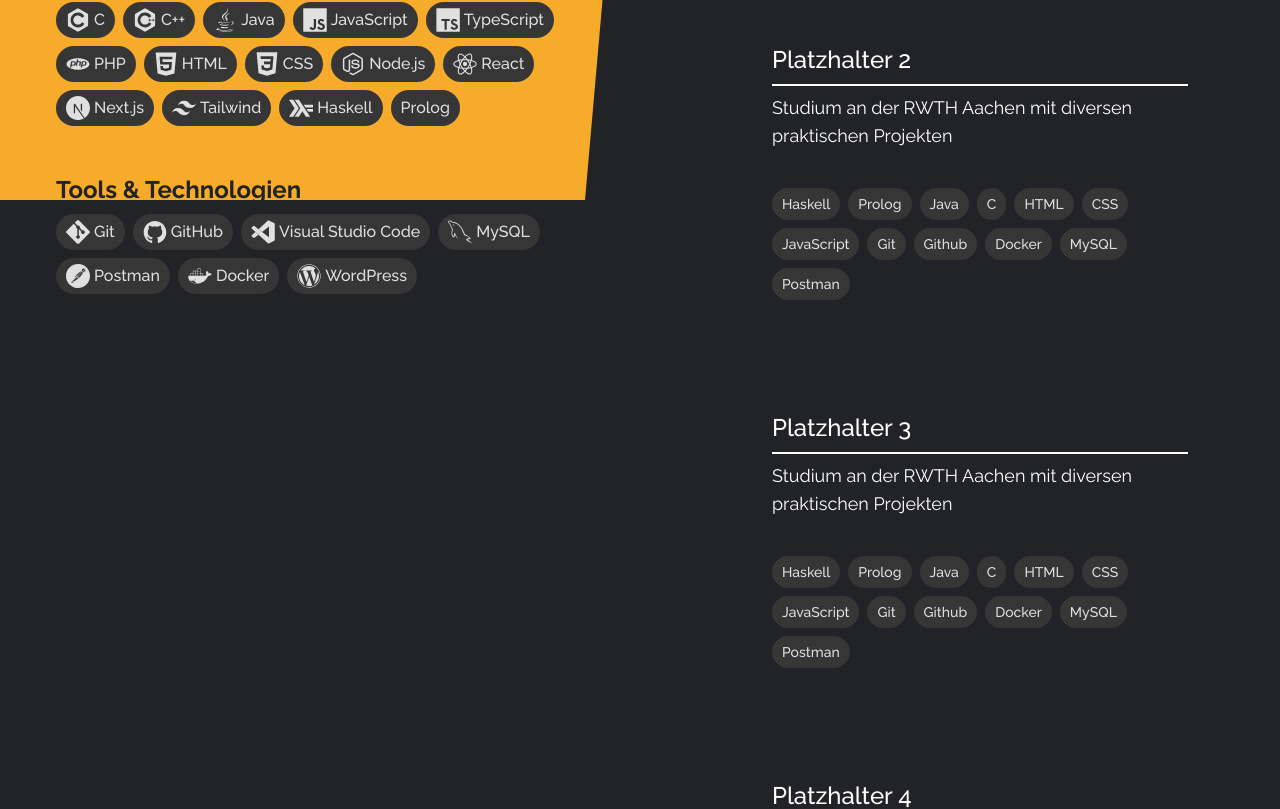
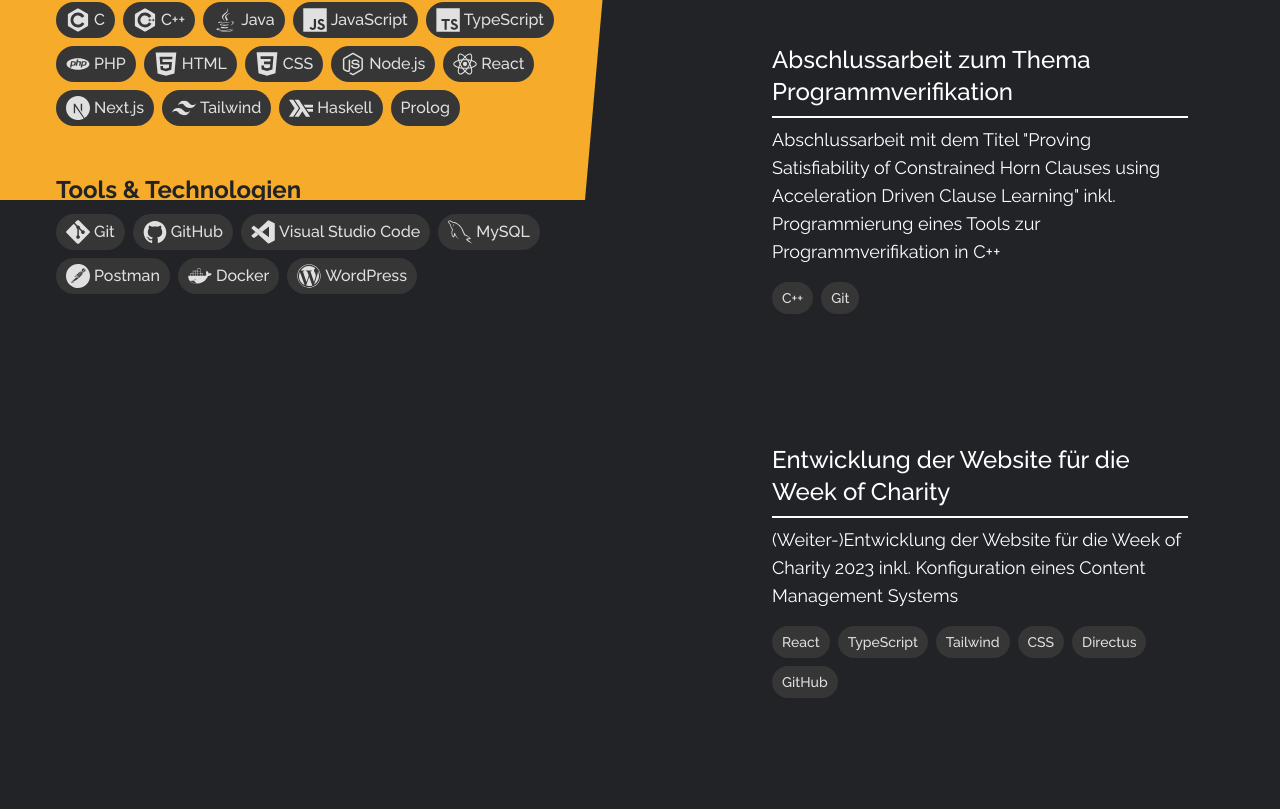
Before and after one commit to Bina-Github/portfolio, a Next.js app: page / in a window 1280 px wide. Shown: the part 600-1409 px from the top of the page. Built offline with nearby package versions, Linux system fonts and the light colour scheme.

Commit message:
projectArray: Changed Texts

```diff
--- a/components/ProjectBox.tsx
+++ b/components/ProjectBox.tsx
@@ -9,14 +9,14 @@ interface Props {
 
 const ProjectBox = ({ title, shortDesc, skillList }: Props) => {
   return (
-    <div className="text-white h-[18rem] w-[26rem] rounded-2xl flex flex-col">
+    <div className="text-white h-[20rem] w-[26rem] rounded-2xl flex flex-col">
       <div className="flex items-end text-2xl font-medium h-[2lh]">
         <h2>{title}</h2>
       </div>
 
       <div className="border-[1px] border-white my-2"></div>
 
-      <div className="text-lg mb-auto">{shortDesc}</div>
+      <div className="text-lg mb-4">{shortDesc}</div>
 
       <SkillsBox skillList={skillList} color="bg-cGray" textSize="text-sm" />
     </div>
--- a/components/ProjectColumn.tsx
+++ b/components/ProjectColumn.tsx
@@ -13,7 +13,7 @@ const ProjectColumn = () => {
       </div>
 
       {/* Project Boxes */}
-      <div className="flex flex-row flex-wrap justify-center gap-20">
+      <div className="flex flex-row flex-wrap justify-center gap-20 mx-4">
         {projectArray.map(function (data) {
           return (
             <ProjectBox
--- a/components/projectArray.ts
+++ b/components/projectArray.ts
@@ -14,70 +14,46 @@ export const projectArray = [
       { name: "CSS" },
       { name: "JavaScript" },
       { name: "Git" },
-      { name: "Github" },
+      { name: "GitHub" },
       { name: "Docker" },
       { name: "MySQL" },
       { name: "Postman" },
     ],
   },
   {
-    title: "Platzhalter 2",
-    shortDesc: "Studium an der RWTH Aachen mit diversen praktischen Projekten",
+    title: "Abschlussarbeit zum Thema Programmverifikation",
+    shortDesc:
+      'Abschlussarbeit mit dem Titel "Proving Satisfiability of Constrained Horn Clauses using Acceleration Driven Clause Learning" inkl. Programmierung eines Tools zur Programmverifikation in C++',
     longDesc:
-      "Während meines Studiums an der RWTH Aachen habe ich neben vielen theoretischen Grundlagen der Informatik auch einige praktische Erfahrungen im Programmieren gesammelt.\nDarunter fallen die Entwicklung eines Betriebssystems für den Mikrocontroller Atmega 644 in der Programmiersprache C und ein Teamprojekt, in dem wir in einer kleinen Gruppe die Website für ein fiktives Reiseportal entwickelt haben. Dabei habe ich erste Erfahrungen mit JavaScript, HTML, CSS, Github, Docker und Postman gesammelt.",
+      "In meiner Abschlussarbeit habe ich mich mit dem Thema Programmverifikation auseinandergesetzt. Dafür habe ich mich zunächst in den bereits existierenden ADCL Kalkül aus dem Tool LoAT (https://github.com/LoAT-developers/LoAT) eingearbeitet und dann über mehrere Wochen hinweg eine eigene Abwandlung des Kalküls in C++ programmiert.\nDieses Projekt war besonders spannend für mich, da mein Betreuer selbst aktiv an dem Tool LoAT gearbeitet hat, um es wettbewerbsfähig zu machen und es sehr interessant war, den Ablauf mitzuverfolgen, den Code nachzuvollziehen und basierend darauf meine eigene Abwandlung auf einem separaten Branch zu entwickeln, während ich in regelmäßiger Absprache mit meinem Betreuer stand. Zudem habe ich eigene Tests für mein Programm geschrieben und konnte weitere Erfahrungen im Umgang mit Git sammeln.",
+    tags: [{ name: "C++" }, { name: "Git" }],
+  },
+  {
+    title: "Entwicklung der Website für die Week of Charity",
+    shortDesc:
+      "(Weiter-)Entwicklung der Website für die Week of Charity 2023 inkl. Konfiguration eines Content Management Systems",
+    longDesc:
+      "Für die Week of Charity (https://weekofcharity.de/), ein Charity-Projekt einer Freundesgruppe von mir, habe ich zusammen mit einer weiteren Person die Planung und Entwicklung ihrer Website übernommen. Dabei habe ich das React/TypeScript-basierte Frontend um diverse Features erweitert und ein Directus Backend für Content Management konfiguriert. Zudem habe ich selbst auch Content eingepflegt und Leute in die Nutzung des Content Management Systems eingeführt.\nBei diesem Projekt war es sehr spannend, in direktem Austausch mit den Nutzenden der Website zu stehen und deren Feedback und Wünsche umzusetzen. \nNeben der Entwicklung der Website arbeite ich seit drei Jahren auch an der Organisation und am Design der Week of Charity mit, was mir sehr viel Freude bereitet.",
     tags: [
-      { name: "Haskell" },
-      { name: "Prolog" },
-      { name: "Java" },
-      { name: "C" },
-      { name: "HTML" },
+      { name: "React" },
+      { name: "TypeScript" },
+      { name: "Tailwind" },
       { name: "CSS" },
-      { name: "JavaScript" },
-      { name: "Git" },
-      { name: "Github" },
-      { name: "Docker" },
-      { name: "MySQL" },
-      { name: "Postman" },
+      { name: "Directus" },
+      { name: "GitHub" },
     ],
   },
   {
-    title: "Platzhalter 3",
-    shortDesc: "Studium an der RWTH Aachen mit diversen praktischen Projekten",
+    title: "Design und Entwicklung der Website für die vdla drb gewerkschaft",
+    shortDesc:
+      "Design und Entwicklung eines eigenen WordPress Themes für die vdla drb gewerkschaft",
     longDesc:
-      "Während meines Studiums an der RWTH Aachen habe ich neben vielen theoretischen Grundlagen der Informatik auch einige praktische Erfahrungen im Programmieren gesammelt.\nDarunter fallen die Entwicklung eines Betriebssystems für den Mikrocontroller Atmega 644 in der Programmiersprache C und ein Teamprojekt, in dem wir in einer kleinen Gruppe die Website für ein fiktives Reiseportal entwickelt haben. Dabei habe ich erste Erfahrungen mit JavaScript, HTML, CSS, Github, Docker und Postman gesammelt.",
+      "Für die Fachgruppe Bezirksregierung Düsseldorf der vdla gewerkschaft (https://vdla-brd.de/) habe ich ein eigenes Wordpress Theme designed und programmiert. Dabei habe ich mich regelmäßig mit dem Vorsitzenden der Fachgruppe ausgetauscht, um sicherzustellen, dass alles den Vorstellungen entspricht und um gegebenenfalls über weitere erwünschte Features zu reden. Zusätzlich habe ich eine schriftliche Einführung in die Nutzung des WordPress Dashboards erstellt, welche auf mein Theme zugeschnitten ist.\nDieses Projekt war etwas herausfordernd, aber auch sehr spannend, da ich erste Erfahrungen darin sammeln konnte, mit einem Kunden über dessen Vorstellungen zu sprechen und diese umzusetzen. Zudem war das Entwickeln und Umsetzen des Designs mit der Berücksichtigung, dass sehr viel davon auch von den Leuten der Gewerkschaft flexibel anpassbar sein soll eine weitere lehrreiche Herausforderung.",
     tags: [
-      { name: "Haskell" },
-      { name: "Prolog" },
-      { name: "Java" },
-      { name: "C" },
+      { name: "PHP" },
       { name: "HTML" },
       { name: "CSS" },
-      { name: "JavaScript" },
-      { name: "Git" },
-      { name: "Github" },
-      { name: "Docker" },
-      { name: "MySQL" },
-      { name: "Postman" },
-    ],
-  },
-  {
-    title: "Platzhalter 4",
-    shortDesc: "Studium an der RWTH Aachen mit diversen praktischen Projekten",
-    longDesc:
-      "Während meines Studiums an der RWTH Aachen habe ich neben vielen theoretischen Grundlagen der Informatik auch einige praktische Erfahrungen im Programmieren gesammelt.\nDarunter fallen die Entwicklung eines Betriebssystems für den Mikrocontroller Atmega 644 in der Programmiersprache C und ein Teamprojekt, in dem wir in einer kleinen Gruppe die Website für ein fiktives Reiseportal entwickelt haben. Dabei habe ich erste Erfahrungen mit JavaScript, HTML, CSS, Github, Docker und Postman gesammelt.",
-    tags: [
-      { name: "Haskell" },
-      { name: "Prolog" },
-      { name: "Java" },
-      { name: "C" },
-      { name: "HTML" },
-      { name: "CSS" },
-      { name: "JavaScript" },
-      { name: "Git" },
-      { name: "Github" },
-      { name: "Docker" },
-      { name: "MySQL" },
-      { name: "Postman" },
+      { name: "WordPress" },
     ],
   },
 ];
```
